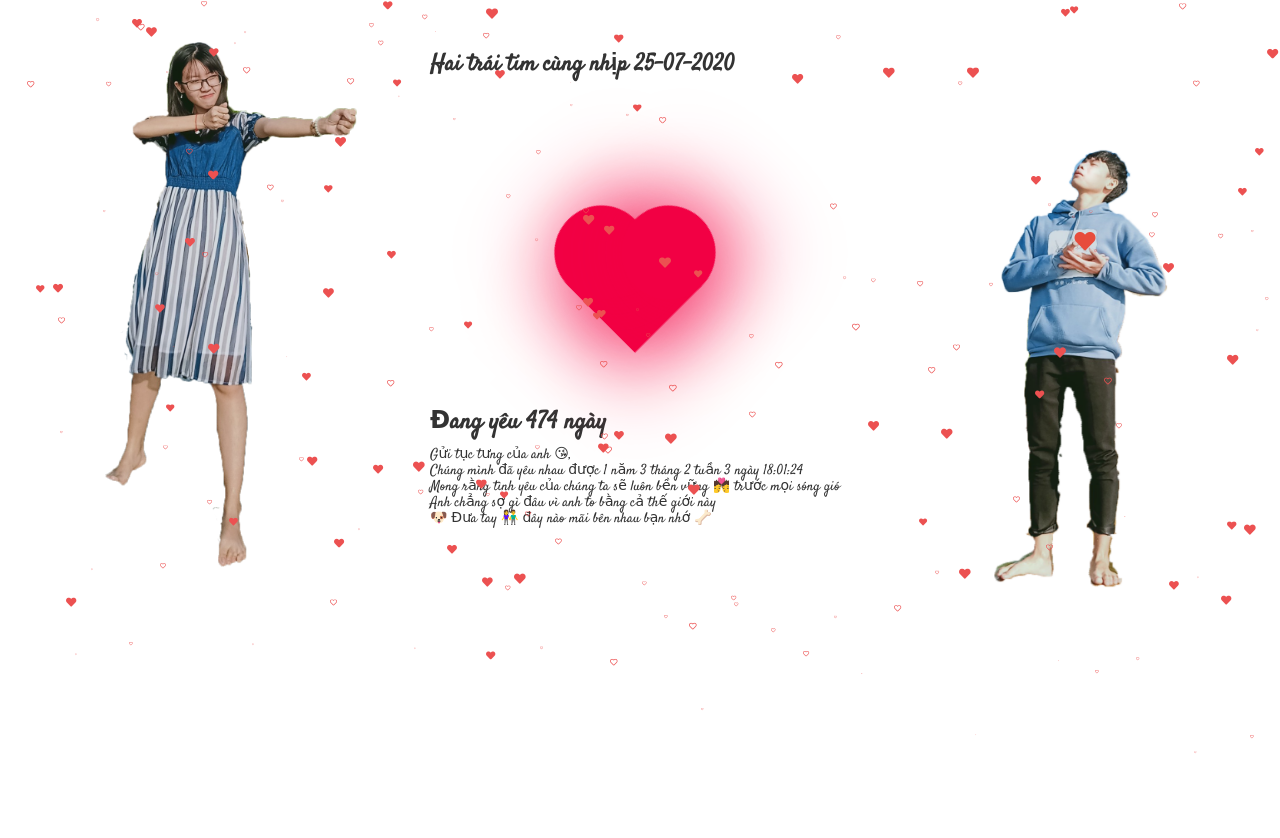
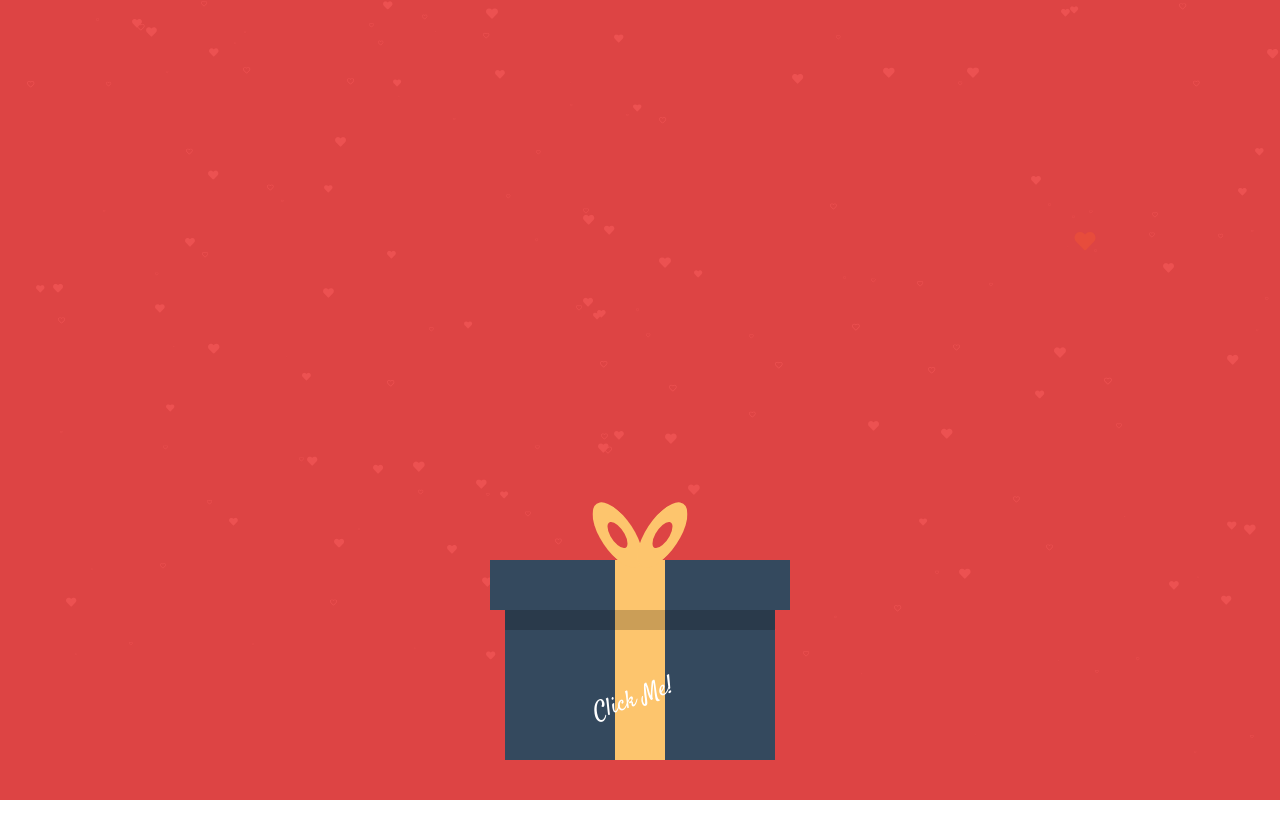
Before and after one commit to ngocthien2306/mylove, a plain HTML site: page index.html in a window 1280 px wide. After the commit the page ends 800 px from the top, so only its background shows below. Drawn offline with nearby package versions, Linux system fonts and the light colour scheme.

Commit message:
edit css

```diff
--- a/index.html
+++ b/index.html
@@ -82,8 +82,8 @@
 
         </div>
       </div>
-      <div id="merrywrap" class="merrywra">
-        <div class="giftbo">
+      <div id="merrywrap" class="merrywrap">
+        <div class="giftbox">
             <div class="cover">
                 <div></div>
             </div>
```
